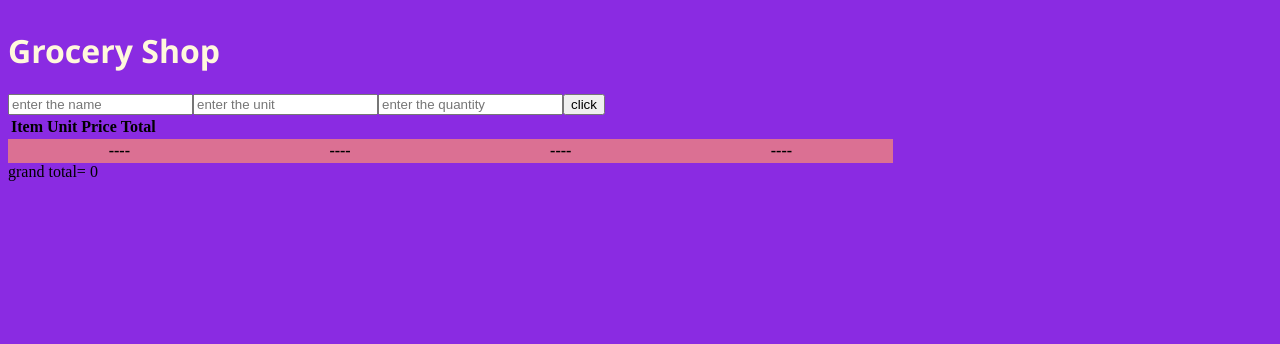
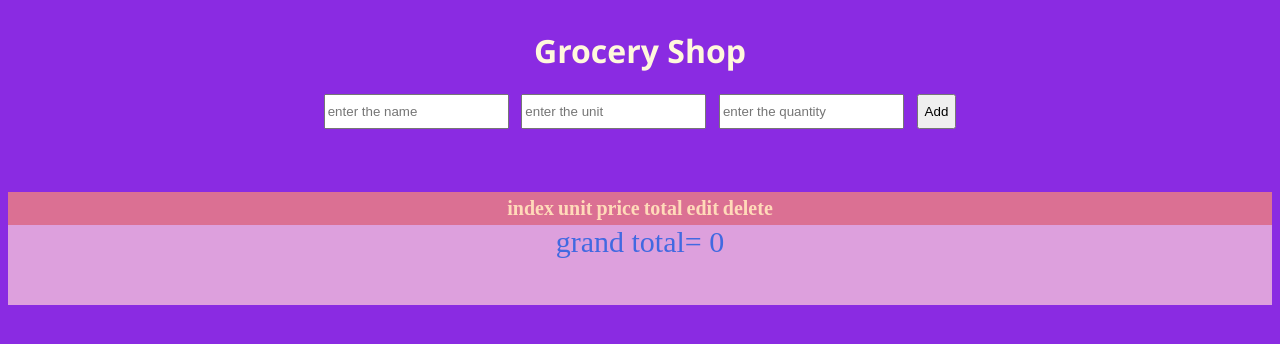
Before and after one commit to SwagataBhol/angular_project, an Angular app: page / in a window 1280 px wide. Shown: the top 344 px of the page. Built offline with nearby package versions, Linux system fonts and the light colour scheme.

Commit message:
modified

```diff
--- a/src/app/app.component.html
+++ b/src/app/app.component.html
@@ -1,4 +1,5 @@
 <app-forms></app-forms>
+<!-- <app-table></app-table> -->
 <!-- <app-table></app-table> -->
 <!-- <app-table-row></app-table-row> -->
 <!-- <h1>app</h1>
--- a/src/app/forms/forms.component.css
+++ b/src/app/forms/forms.component.css
@@ -1,15 +1,27 @@
-/* form{
+form{
     display: flex;
-    flex-direction: column;
+    justify-content: center;
+    /* margin-right: 20%; */
+    margin-bottom: 5%;
     height: 35px;
     width:auto;
-    border-radius: 7px;
-} */
+    border-radius: 10px;
+}
 h1{
     color: cornsilk;
     font-family: 'Segoe UI', Tahoma, Geneva, Verdana, sans-serif;
 }
-/* header{
+footer{
     display: flex;
     justify-content: center;
-} */
+    background-color: plum;
+    color: royalblue;
+    font-size: 30px;
+}
+header{
+    display: flex;
+    justify-content: center;
+}
+input{
+    margin-right: 1%;
+}
--- a/src/app/forms/forms.component.html
+++ b/src/app/forms/forms.component.html
@@ -5,13 +5,14 @@
     <input type="text"  #input1 class="form" placeholder="enter the name" >
     <input type="text" #input2 class="form" placeholder="enter the unit"  >
     <input type="text"  #input3 class="form" placeholder="enter the quantity" >
-    <button type="reset" (click)="getValue(input1.value,input2.value,input3.value)">click</button>
+    <button type="reset" (click)="getValue(input1.value,input2.value,input3.value)">Add</button>
 
-   <app-table></app-table>
+   <!-- <app-table></app-table> -->
 
-   <app-table-row [userData]="userData" (passevent)="deleteValue($event)"></app-table-row>
-
+        <!-- <app-table-row [userData]="userData" (passevent)="deleteValue($event)"></app-table-row>  -->
+        <!-- <app-table-row *ngFor="let index of userData" [userData]="index" (passevent)="deleteValue($event)"></app-table-row>  -->
 </form>
+<app-table [userData]="userData"></app-table>
 <footer>
     <app-grand-total [userData]="userData"></app-grand-total>
     <h1>{{userData}}</h1>
--- a/src/app/forms/forms.component.ts
+++ b/src/app/forms/forms.component.ts
@@ -21,6 +21,7 @@ export class FormsComponent implements OnInit {
   }
   deleteValue(e:any){
     let ele=e.parentElement.parentElement
+    // console.log(index)
 
 
   }
--- a/src/app/table-row/table-row.component.css
+++ b/src/app/table-row/table-row.component.css
@@ -1,5 +1,5 @@
-table{
-    height: auto;
-    width: 70%;
-    background-color: palevioletred;
+
+ th,td{
+font-size: 20px;
+color: peachpuff;
 }
--- a/src/app/table-row/table-row.component.html
+++ b/src/app/table-row/table-row.component.html
@@ -1,22 +1,25 @@
 
-<table>
     <tr>
-        <th>----</th>
-        <th>----</th>
-        <th>----</th>
-        <th>----</th>
+        <th>index</th>
+        <th>unit</th>
+        <th>price</th>
+        <th>total</th>
+        <th>edit</th>
+        <th>delete</th>
     </tr>
+
+
     <tr  *ngFor="let index of userData">
         <td>{{index.item}}</td>
         <td>{{index.unit}}</td>
         <td>{{index.price}}</td>
         <td>{{index.unit*index.price}}</td>
-        <td><button type="button" #edit (click)="editElement($event.target,index)">edit</button></td>
-        <td><button type="button" (click)="delteElement($event.target,index)">delete</button></td>
+        <td><button type="button" #edit  (click)="editElement($event.target,index)">edit</button></td>
+        <td><button type="button"  (click)="delteElement($event.target,index)">delete</button></td>
 
     </tr>
 
-</table>
+
 
 <!-- <footer *ngIf="userData[0]">
     <app-grand-total [userData]="userData"></app-grand-total>
--- a/src/app/table-row/table-row.component.ts
+++ b/src/app/table-row/table-row.component.ts
@@ -11,8 +11,9 @@ export class TableRowComponent implements OnInit {
   @Output() passevent= new EventEmitter()
 
 
+  constructor() {
+    console.log(this.userData)
 
-  constructor() {
    }
 
   ngOnInit(): void {
--- a/src/app/table/table.component.css
+++ b/src/app/table/table.component.css
@@ -1,4 +1,14 @@
 table{
+    /* display: flex;
+    justify-content: center;
+    justify-items: stretch; */
     height: auto;
-    width: auto;
+    width: 100%;
+    background-color: palevioletred;
 }
+
+tbody{
+    display: flex;
+    justify-content: center;
+    justify-items: stretch;
+}
--- a/src/app/table/table.component.html
+++ b/src/app/table/table.component.html
@@ -1,16 +1,8 @@
 
 <table>
+    <tbody>
 
-    <tr>
-        <th> Item</th>
-        <th> Unit</th>
-        <th> Price</th>
-        <th> Total</th>
-
-
-    </tr>
-
-
-
+        <app-table-row [userData]="userData" ></app-table-row>
+    </tbody>
 
 </table>
--- a/src/index.html
+++ b/src/index.html
@@ -6,6 +6,7 @@
   <base href="/">
   <meta name="viewport" content="width=device-width, initial-scale=1">
   <link rel="icon" type="image/x-icon" href="favicon.ico">
+  <link rel="stylesheet" href="https://use.fontawesome.com/releases/v5.13.0/css/all.css">
 </head>
 <body>
   <app-root></app-root>
```
Also changed, not shown: src/app/table/table.component.ts (+5 -3 lines).
